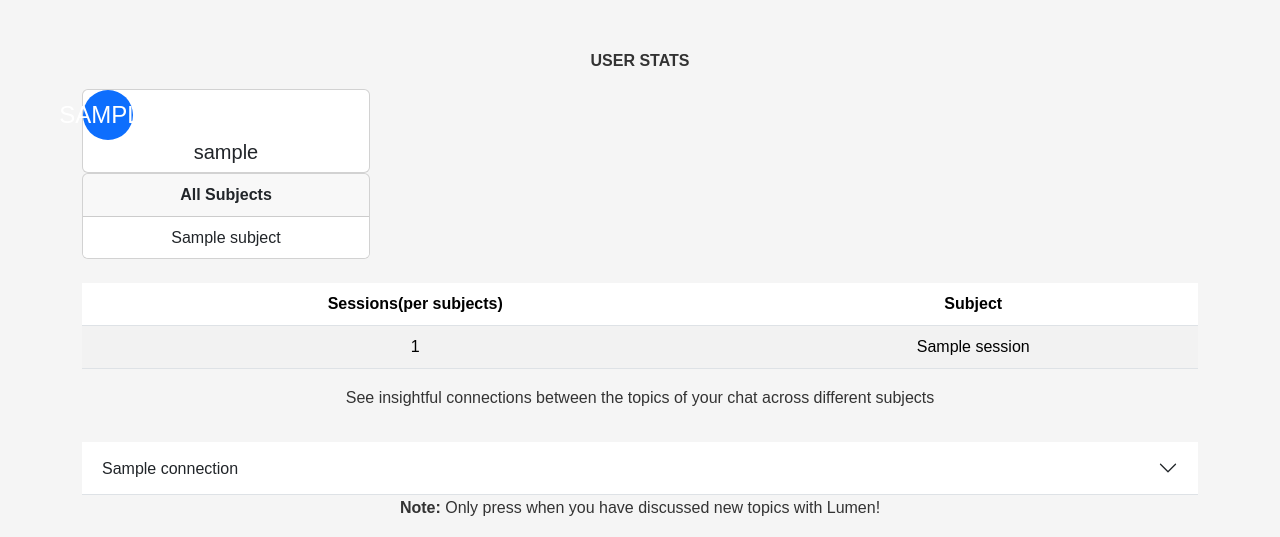
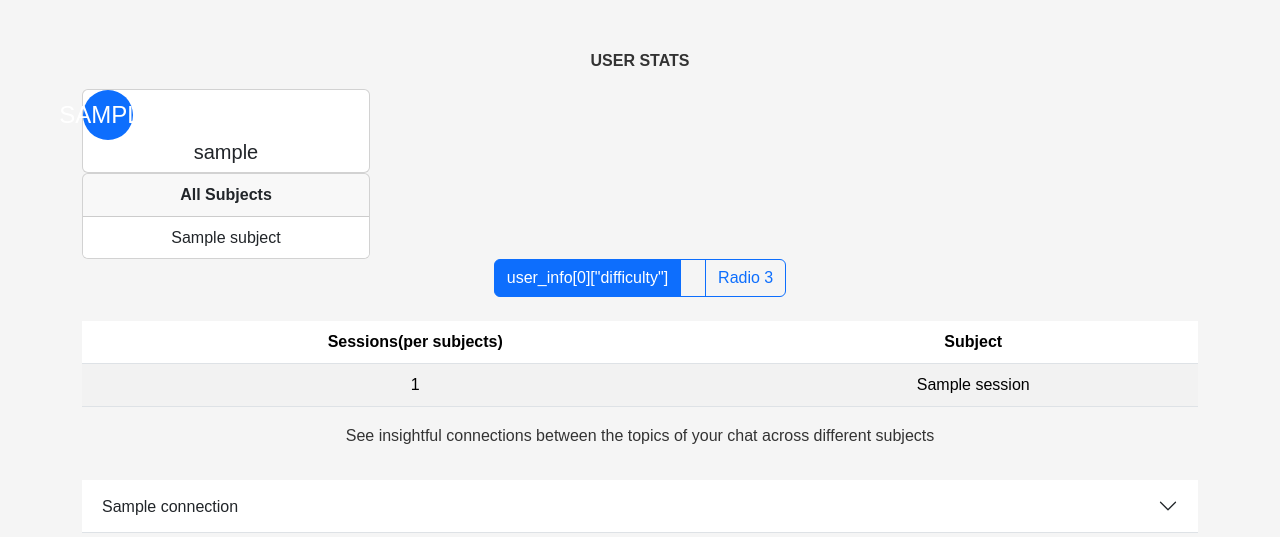
Before and after one commit to nadirrehman623-debug/Lumen, a Python web app: template templates/dashboard.html in a window 1280 px wide. Shown: the part 68-605 px from the top of the page. Run offline with Jinja, Linux system fonts and the light colour scheme; the template is opened without the code that fills it: most values are stand-ins (such as "Sample title", 1, 10 or a date in 2020).

Commit message:
Mon, Jun 8, 2026, 8:35 PM +05:30

```diff
--- a/app.py
+++ b/app.py
@@ -574,4 +574,4 @@ def dashboard():
 
         user_info = db.execute("SELECT username, difficulty, learning_style, Goal FROM users WHERE id = ?", session["user_id"])
 
-        return render_template("dashboard.html", subjects=subjects_enrolled, sessions=sessions_bysubjects, connections=grouped, user_info=user_info)
+        return render_template("dashboard.html", subjects=subjects_enrolled, sessions=sessions_bysubjects, connections=grouped, user_info=user_info, difficulty=)
--- a/templates/dashboard.html
+++ b/templates/dashboard.html
@@ -23,6 +23,16 @@
             {% endfor %}
         </ul>
     </div>
+<div class="btn-group" role="group" aria-label="Basic radio toggle button group">
+  <input type="radio" class="btn-check" name="btnradio" id="btnradio1" autocomplete="off" checked>
+  <label class="btn btn-outline-primary" for="btnradio1">user_info[0]["difficulty"]</label>
+
+  <input type="radio" class="btn-check" name="btnradio" id="btnradio2" autocomplete="off">
+  <label class="btn btn-outline-primary" for="btnradio2"></label>
+
+  <input type="radio" class="btn-check" name="btnradio" id="btnradio3" autocomplete="off">
+  <label class="btn btn-outline-primary" for="btnradio3">Radio 3</label>
+</div>
     <table class="table table-striped mt-4">
         <thead>
             <tr>
```
